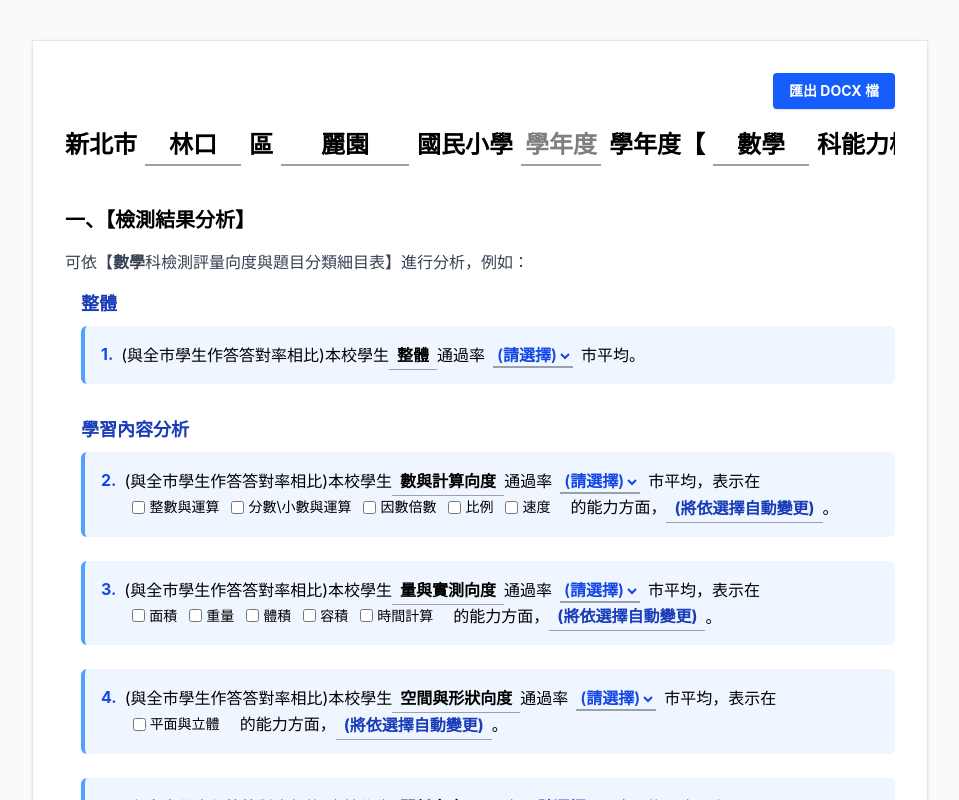
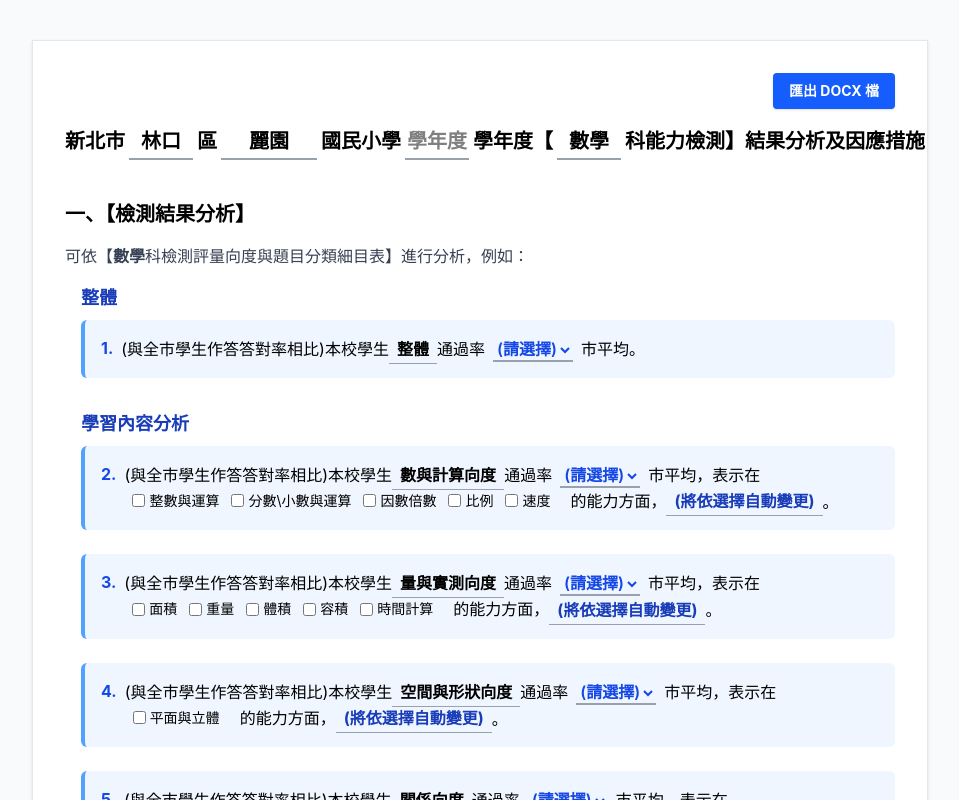
Before and after one commit to chy23/GIEMS_Math, a React (Vite) app: page / in a window 1280 px wide. Shown: the top 800 px of the page, without its empty margins (160-1119 px from the left). Built offline with nearby package versions, Linux system fonts and the light colour scheme.

Commit message:
Fix title scrollbar by reducing sizes

```diff
--- a/src/App.tsx
+++ b/src/App.tsx
@@ -194,11 +194,11 @@ function App() {
             匯出 DOCX 檔
           </button>
         </div>
-        <h1 className="text-xl md:text-2xl font-bold text-center mb-10 leading-relaxed whitespace-nowrap overflow-x-auto">
+        <h1 className="text-base sm:text-lg md:text-xl font-bold text-center mb-10 leading-relaxed whitespace-nowrap">
           新北市
           <input
             type="text"
-            className="border-b-2 border-gray-400 mx-2 w-16 md:w-24 text-center focus:outline-none focus:border-blue-500"
+            className="border-b-2 border-gray-400 mx-1 w-12 md:w-16 text-center focus:outline-none focus:border-blue-500"
             value={district}
             onChange={(e) => setDistrict(e.target.value)}
             placeholder="區"
@@ -206,7 +206,7 @@ function App() {
           區
           <input
             type="text"
-            className="border-b-2 border-gray-400 mx-2 w-20 md:w-32 text-center focus:outline-none focus:border-blue-500"
+            className="border-b-2 border-gray-400 mx-1 w-16 md:w-24 text-center focus:outline-none focus:border-blue-500"
             value={school}
             onChange={(e) => setSchool(e.target.value)}
             placeholder="校名"
@@ -214,7 +214,7 @@ function App() {
           國民小學
           <input
             type="text"
-            className="border-b-2 border-gray-400 mx-2 w-16 md:w-20 text-center focus:outline-none focus:border-blue-500"
+            className="border-b-2 border-gray-400 mx-1 w-12 md:w-16 text-center focus:outline-none focus:border-blue-500"
             value={academicYear}
             onChange={(e) => setAcademicYear(e.target.value)}
             placeholder="學年度"
@@ -222,7 +222,7 @@ function App() {
           學年度【
           <input
             type="text"
-            className="border-b-2 border-gray-400 mx-1 md:mx-2 w-16 md:w-24 text-center focus:outline-none focus:border-blue-500"
+            className="border-b-2 border-gray-400 mx-1 w-12 md:w-16 text-center focus:outline-none focus:border-blue-500"
             value={subject}
             onChange={(e) => setSubject(e.target.value)}
             placeholder="科目"
```
